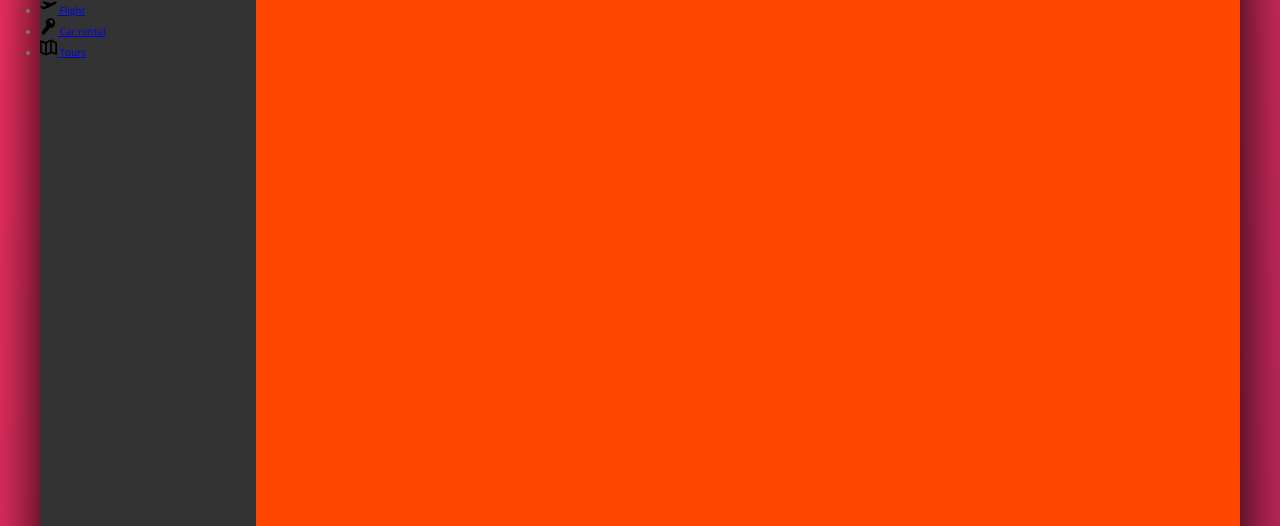
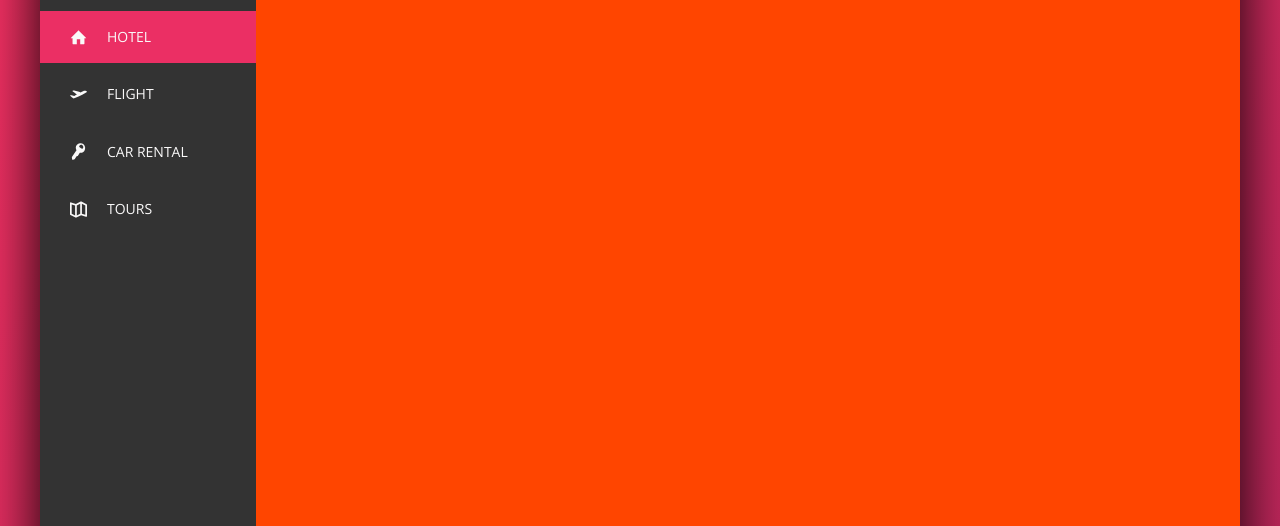
Before and after one commit to AliAbukahil/Trillo_Booking_App, a website: page src/index.html in a window 1280 px wide. Shown: the part 274-800 px from the top of the page. Drawn offline with nearby package versions, Linux system fonts and the light colour scheme; files that its build step writes are made by us from their sources.

Commit message:
Building the Navigation 2

```diff
--- a/src/index.html
+++ b/src/index.html
@@ -55,11 +55,12 @@
           </div>
         </nav>
       </header>
+
       <!-- Navigation sidebar and legal-->
       <div class="content">
         <nav class="sidebar">
           <ul class="side-nav">
-            <li class="side-nav__item">
+            <li class="side-nav__item side-nav__item--active">
               <a href="#" class="side-nav__link">
                 <svg class="side-nav__icon">
                   <use xlink:href="img/sprite.svg#icon-home"></use>
--- a/src/scss/_components.scss
+++ b/src/scss/_components.scss
@@ -137,15 +137,65 @@
 // Side Navigation
 
 .side-nav {
+  font-size: 1.4rem;
+  list-style: none;
+  margin-top: 3.5rem;
+
   &__item {
+    position: relative;
+
+    &:not(:last-child) {
+      // adding margin on the items except the last one
+      margin-bottom: 0.5rem;
+    }
   }
 
-  &__link {
+  &__item::before {
+    content: "";
+    position: absolute;
+    top: 0;
+    left: 0;
+    height: 100%;
+    width: 3px;
+    background-color: var(--color-primary);
+    transform: scaleY(0);
+    // remember we can set deferent settings for deferent properties,
+    // we can have like staged animation
+    transition: transform 0.2s, width 0.4s cubic-bezier(1, -0.01, 0, 0.98) 0.2s,
+      background-color 0.1s;
+  }
+
+  &__item:hover::before,
+  &__item--active::before {
+    transform: scaleY(1);
+    width: 100%;
+  }
+
+  //when clicking the link it fades a little bit
+  &__item:active::before {
+    background-color: var(--color-primary-light);
+  }
+
+  // pseudo class for <a> Tag
+  &__link:link,
+  &__link:visited {
+    color: var(--color-grey-light-1);
+    text-decoration: none;
+    text-transform: uppercase;
+    display: block;
+    padding: 1.5rem 3rem;
+    position: relative;
+    z-index: 10;
+
+    display: flex;
+    align-items: center;
   }
 
   &__icon {
     width: 1.7rem;
     height: 1.7rem;
+    margin-right: 2rem;
+    fill: currentColor; // currentColor is the color of the current element or the parent element in this case is the __link color
   }
 }
 
```
